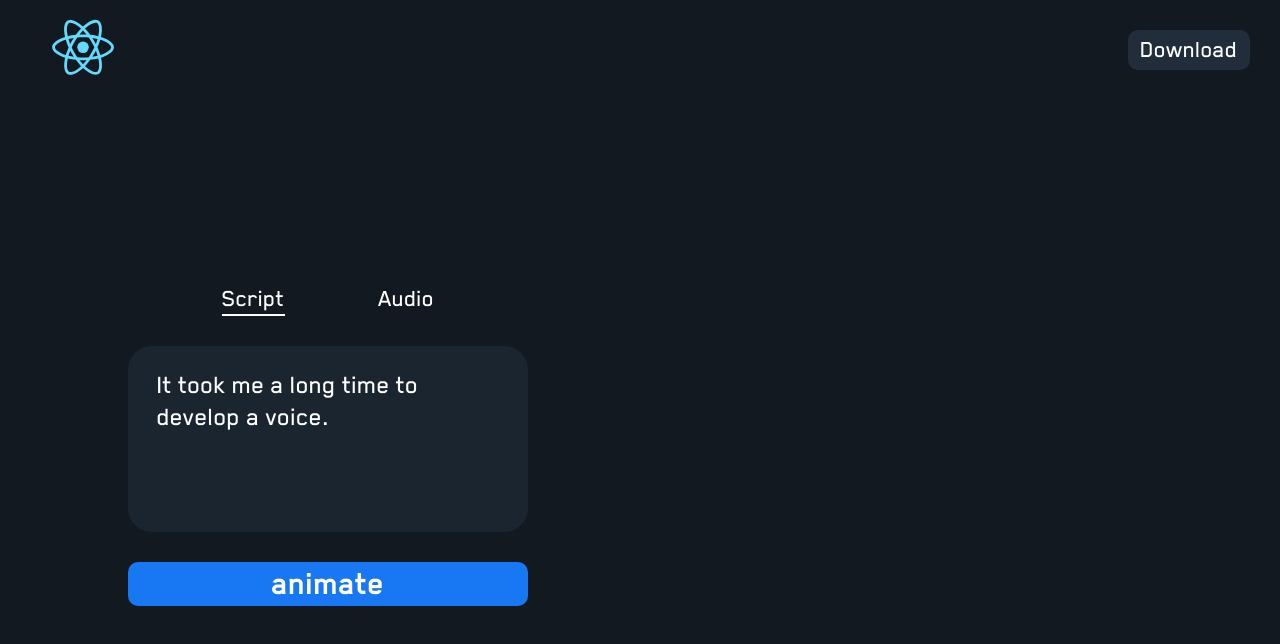
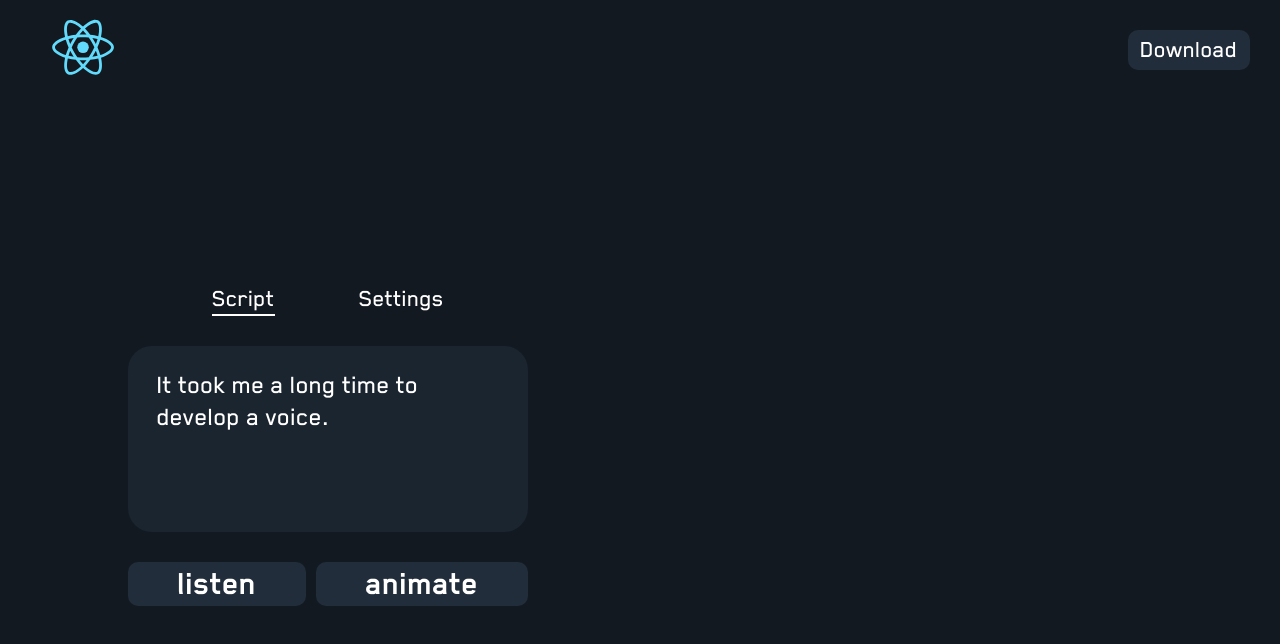
Before and after one commit to moritztng/cyberface, a React (Create React App) app: page / in a window 1280 px wide. Shown: the top 644 px of the page. Built offline with nearby package versions, Linux system fonts and the light colour scheme.

Commit message:
Add listen and replace audio with settings

```diff
--- a/src/App.tsx
+++ b/src/App.tsx
@@ -14,34 +14,43 @@ async function query(urlString: string, params: { [key: string]: string; }) {
 }
 
 function App() {
-  const [speechUrl, setSpeechUrl] = useState('');
+  const [lastScript, setLastScript] = useState('');
+  const [audioUrl, setAudioUrl] = useState('');
   const [animationUrl, setAnimationUrl] = useState('');
+  const [speaking, setSpeaking] = useState(false);
   const [animating, setAnimating] = useState(false);
-  async function animate(input: string | File) {
-    setSpeechUrl('');
+  async function animate(script: string) {
     setAnimationUrl('');
     setAnimating(true);
-    let url;
-    if (typeof input === 'string') {
-      url = await query('https://europe-west1-synthesizer-337314.cloudfunctions.net/speech', {'ssml': input, 'language': 'en-GB', 'speaker': 'en-GB-Wavenet-F', 'gender': 'female', 'rate': '0.85', 'pitch': '-4.0', 'volume': '0.0'});
-    } else {
-      const formData = new FormData();
-      formData.append('audio', input);
-      const response = await fetch('https://europe-west1-synthesizer-337314.cloudfunctions.net/upload-audio', {method: 'POST', body: formData});
-      url = await response.text();
-    }
-    setSpeechUrl(url);
-    const id = url.split('synthesizer-speech/')[1].split('.')[0];
-    await query('http://34.90.72.93:5000/animate', {'id': id});
-    url = await query('http://34.90.72.93:5001/render', {'id': id});
+    const id = await query('https://europe-west1-synthesizer-337314.cloudfunctions.net/speech', {'ssml': script, 'language': 'en-GB', 'speaker': 'en-GB-Wavenet-F', 'gender': 'female', 'rate': '0.85', 'pitch': '-4.0', 'volume': '0.0'});
+    let url = await query('https://europe-west1-synthesizer-337314.cloudfunctions.net/music', {'id': id, 'volume': '-10'});
+    setAudioUrl(url);
+    await query('http://34.91.185.83:5000/animate', {'id': id});
+    await query('http://34.91.185.83:5001/render', {'id': id});
+    url = await query('https://europe-west1-synthesizer-337314.cloudfunctions.net/audio', {'id': id});
+    setLastScript(script);
     setAnimationUrl(url);
     setAnimating(false);
+  }
+  async function listen(script: string) {
+    let url;
+    if (script === lastScript) {
+      url = audioUrl;
+    } else {
+      setSpeaking(true);
+      const id = await query('https://europe-west1-synthesizer-337314.cloudfunctions.net/speech', {'ssml': script, 'language': 'en-GB', 'speaker': 'en-GB-Wavenet-F', 'gender': 'female', 'rate': '0.85', 'pitch': '-4.0', 'volume': '0.0'});
+      url = await query('https://europe-west1-synthesizer-337314.cloudfunctions.net/music', {'id': id, 'volume': '-10'});
+      setLastScript(script);
+      setAudioUrl(url);
+      setSpeaking(false);
+    }
+    new Audio(url).play();
   }
 
   return (
     <div className="App">
       <Header downloadUrl={animationUrl} />
-      <Body onAnimate={animate} videoSrc={animationUrl} loading={animating} />
+      <Body onListen={listen} onAnimate={animate} videoSrc={animationUrl} speaking={speaking} animating={animating} />
     </div>
   );
 }
--- a/src/AudioInput.tsx
+++ /dev/null
@@ -1,15 +0,0 @@
-import React, { useRef } from 'react';
-import './AudioInput.css';
-
-function AudioInput(props: { onChange: Function; }) {
-  const fileInput = useRef<HTMLInputElement>(null);
-
-  return (
-    <div className="Audio-input" onClick={() => fileInput.current?.click()}>
-      <input type="file" ref={fileInput} onChange={(event) => props.onChange(event.target.files ? event.target.files[0] : null)}/>
-      <p>{fileInput.current?.files ? fileInput.current.files[0].name : 'Select File'}</p>
-    </div>
-  );
-}
-
-export default AudioInput;
--- a/src/Body.tsx
+++ b/src/Body.tsx
@@ -3,12 +3,12 @@ import './Body.css';
 import Input from './Input';
 import Viewport from './Viewport';
 
-function Body(props: { onAnimate: Function; videoSrc: string; loading: boolean; }) {
+function Body(props: { onListen: Function; onAnimate: Function; videoSrc: string; speaking: boolean; animating: boolean; }) {
   return (
     <div className="Body">
       <div className="Content">
-        <Input onAnimate={props.onAnimate} />
-        <Viewport videoSrc={props.videoSrc} loading={props.loading} />
+        <Input onListen={props.onListen} onAnimate={props.onAnimate} speaking={props.speaking} />
+        <Viewport videoSrc={props.videoSrc} loading={props.animating} />
       </div>
     </div>
   );
--- a/src/Input.css
+++ b/src/Input.css
@@ -8,10 +8,16 @@
   flex-grow: 1;
 }
 
-.Animate-button {
-  background-color: var(--first-color);
+.Buttons {
+  display: flex;
+  gap: 10px;
+}
+
+button {
+  flex-grow: 1;
   border: none;
   border-radius: var(--second-border-radius);
+  background-color: var(--third-background-color);
   color: inherit;
   font-family: inherit;
   font-size: 35px;
@@ -19,6 +25,6 @@
   cursor: pointer;
 }
 
-.Animate-button:hover {
+button:hover {
   background-color: var(--second-color);
 }
--- a/src/Input.tsx
+++ b/src/Input.tsx
@@ -1,29 +1,24 @@
 import React, { useState } from 'react';
 import './Input.css';
 import InputType from './InputType';
-import ScriptInput from './ScriptInput';
-import AudioInput from './AudioInput';
+import Script from './Script';
+import Settings from './Settings';
 
-function Input(props: { onAnimate: Function; }) {
+function Input(props: { onListen: Function; onAnimate: Function; speaking: boolean; }) {
   const [type, setType] = useState('script');
   const [script, setScript] = useState('It took me a long time to develop a voice.');
-  const [audio, setAudio] = useState(null);
-  function onAnimate() {
-    if (type === 'script') {
-      props.onAnimate(script);
-    } else if (type === 'audio') {
-      props.onAnimate(audio);
-    }
-  }
 
   return (
     <div className="Input">
       <InputType type={type} onSelect={setType} />
       <div className="Input-value">
-        {type === 'script' && <ScriptInput value={script} onChange={setScript} />}
-        {type === 'audio' && <AudioInput onChange={setAudio} />}
+        {type === 'script' && <Script value={script} onChange={setScript} />}
+        {type === 'settings' && <Settings />}
       </div>
-      <button className="Animate-button" onClick={onAnimate}>animate</button>
+      <div className="Buttons">
+        <button className="Listen-button" onClick={() => {props.onListen(script)}}>{ props.speaking ? 'loading..' : 'listen' }</button>
+        <button className="Animate-button" onClick={() => {props.onAnimate(script)}}>animate</button>
+      </div>
     </div>
   );
 }
--- a/src/InputType.tsx
+++ b/src/InputType.tsx
@@ -5,7 +5,7 @@ function InputType(props: { type: string; onSelect: Function; }) {
   return (
     <div className="Input-type">
       <span className={props.type === 'script' ? 'Selected' : undefined} onClick={() => props.onSelect('script')}>Script</span>
-      <span className={props.type === 'audio' ? 'Selected' : undefined} onClick={() => props.onSelect('audio')}>Audio</span>
+      <span className={props.type === 'settings' ? 'Selected' : undefined} onClick={() => props.onSelect('settings')}>Settings</span>
     </div>
   );
 }
--- a/src/ScriptInput.css
+++ b/src/Script.css
@@ -1,4 +1,4 @@
-.Script-input {
+.Script {
   box-sizing: border-box;
   width: 100%;
   height: 100%;
@@ -12,7 +12,7 @@
   padding: 0.8em 1em;
 }
 
-.Script-input:focus {
+.Script:focus {
   border: 2px solid var(--first-color);
   outline: none;
 }
--- /dev/null
+++ b/src/Script.tsx
@@ -0,0 +1,8 @@
+import React from 'react';
+import './Script.css';
+
+function Script(props: { value: string; onChange: Function; }) {
+  return <textarea className="Script" value={props.value} onChange={(event) => props.onChange(event.target.value)} />;
+}
+
+export default Script;
--- a/src/ScriptInput.tsx
+++ /dev/null
@@ -1,8 +0,0 @@
-import React from 'react';
-import './ScriptInput.css';
-
-function ScriptInput(props: { value: string; onChange: Function; }) {
-  return <textarea className="Script-input" value={props.value} onChange={(event) => props.onChange(event.target.value)} />;
-}
-
-export default ScriptInput;
--- a/src/AudioInput.css
+++ b/src/Settings.css
@@ -1,4 +1,4 @@
-.Audio-input {
+.Settings {
   height: 100%;
   display: flex;
   flex-direction: column;
@@ -6,13 +6,4 @@
   justify-content: center;
   background-color: var(--second-background-color);
   border-radius: var(--first-border-radius);
-  cursor: pointer;
 }
-
-p {
-  font-size: 27px;
-}
-
-input {
-  display: none;
-}
--- /dev/null
+++ b/src/Settings.tsx
@@ -0,0 +1,8 @@
+import React from 'react';
+import './Settings.css';
+
+function Settings() {
+  return <div className="Settings" />;
+}
+
+export default Settings;
```
